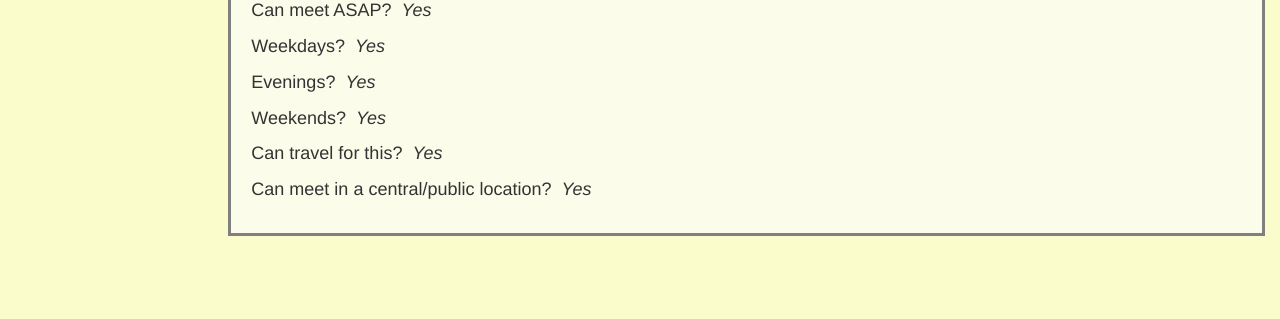
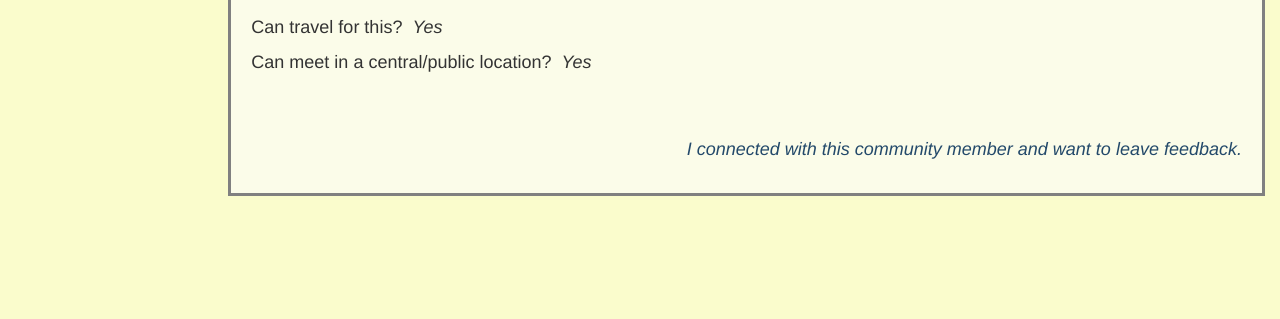
Before and after one commit to HaxorKris/HackbrightProject, a Flask app: page /posts/1 in a window 1280 px wide. Shown: the part 1321-1640 px from the top of the page. Run offline with Flask 2, Linux system fonts and the light colour scheme; tables that the repository leaves empty hold one stand-in row (values such as "Sample post"); some libraries are stand-ins or nearby versions.

Commit message:
add feedback form

```diff
--- a/app.py
+++ b/app.py
@@ -135,7 +135,26 @@ def select_recipient(postid, authorid):
 
 @app.route("/posts/<postid>/assist/<helperid>")
 def select_helper(postid, helperid):
+
 	model.selectFacilitatorOfItem(postid, helperid)
+
+
+@app.route("/feedback/<postid>/<authorid>/<targetid>")
+def start_feedback(postid, authorid, targetid):
+
+	return render_template("reputation.html", postid=postid, authorid=authorid, targetid=targetid)
+
+
+@app.route("/feedback/<postid>/<authorid>/<targetid>", methods=["POST"])
+def leave_feedback(postid, authorid, targetid):
+
+	postid = request.form.get("postid")
+	authorid = request.form.get("authorid")
+	targetid = request.form.get("targetid")
+	score = request.form.get("score")
+	comment = request.form.get("comment")
+
+	model.leaveFeedback(postid, authorid, targetid, score, comment)
 
 @app.route("/submit")
 def post():
--- a/static/css/main.css
+++ b/static/css/main.css
@@ -11,6 +11,10 @@ body {
 
 .left-align {
 	text-align:left;
+}
+
+.right-align {
+	text-align:right;
 }
 
 .thread {
--- a/templates/post.html
+++ b/templates/post.html
@@ -57,11 +57,11 @@ $( document ).ready(function() {
 		<p>Can meet in a central/public location?&nbsp;&nbsp;<span class="myBool_{{ post.canMeet }}"></span></p>
 
         <br><br><br>
-        <p>Care to upload a picture?
+<!--         <p>Care to upload a picture?
         	<form enctype="multipart/form-data" action="/upload/image" method="post">
             	<input id="image-file" type="file" />
                 <input type="submit" class="btn btn-lg btn-primary btn-block" value="Submit">
-        	</form></p>
+        	</form></p> -->
 	</div>
 </div>
 <br><br>
@@ -89,6 +89,10 @@ $( document ).ready(function() {
 		<p>Weekends?&nbsp;&nbsp;<span class="myBool_{{ comment.canWeekends }}"></span></p>
 		<p>Can travel for this?&nbsp;&nbsp;<span class="myBool_{{ comment.canTravel }}"></span></p>
 		<p>Can meet in a central/public location?&nbsp;&nbsp;<span class="myBool_{{ comment.canMeet }}"></span></p>
+
+		<br><br></div>
+		<div class="right-align">
+		<p><a href="/feedback/{{ post.id }}/{{ comment.authorId }}/{{ post.ownerId }}"><em>I connected with this community member and want to leave feedback.</em></a></p>
 
 		</div>
 	</div><br>
```
Also changed, not shown: templates/reputation.html (+9 -8 lines), test.db.
